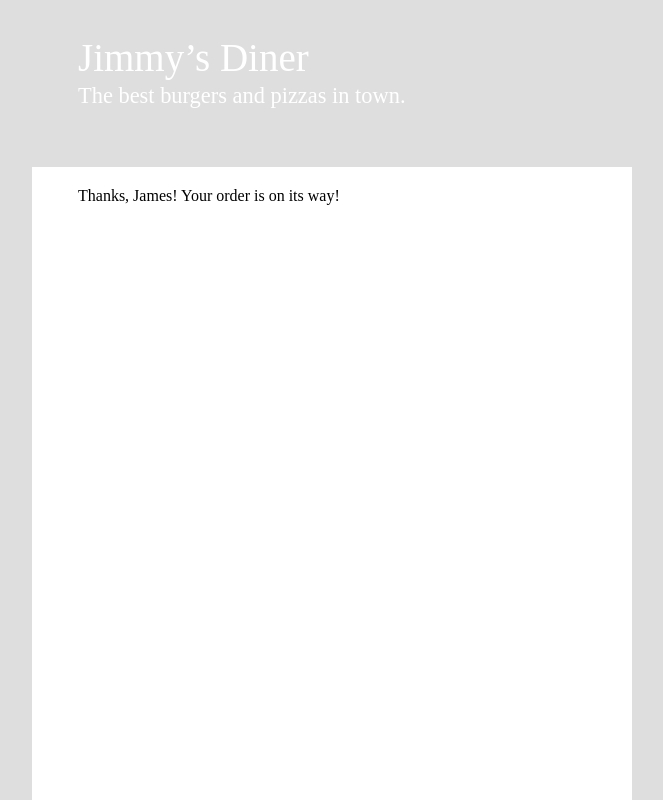
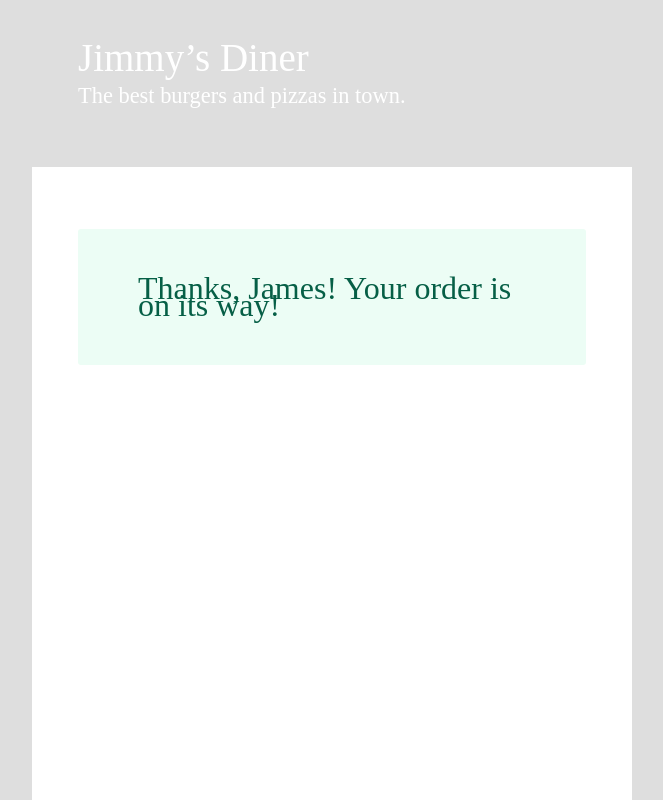
Before and after one commit to agelesskid/ordering-app, a plain HTML site: page index.html in a window 1280 px wide. Shown: the top 800 px of the page, without its empty margins (308-971 px from the left). Drawn offline with Linux system fonts and the light colour scheme; a web font is replaced by a local one.

Commit message:
added alert css; added more style.css comments

```diff
--- a/css/style.css
+++ b/css/style.css
@@ -1,12 +1,14 @@
+/* Fonts */
+
 @import url('https://fonts.googleapis.com/css2?family=Inter:wght@200;400&family=Smythe&display=swap');
+
+/* General */
 
 input::-webkit-outer-spin-button,
 input::-webkit-inner-spin-button {
     -webkit-appearance: none;
     margin: 0;
 }
-
-/* General */
 
 * {
     margin: 0;
@@ -111,8 +113,18 @@ header h2 {
 
 /* Alert */
 
+.alert {
+    padding: 51px 60px;
+    background: #ECFDF5;
+    border-radius: 3px;
+    margin-top: 45px;
+}
+
 .alert p {
+    color: #065F46;
 
+    font-size: 32px;
+    line-height: 17px;
 }
 
 /* Order */
```
